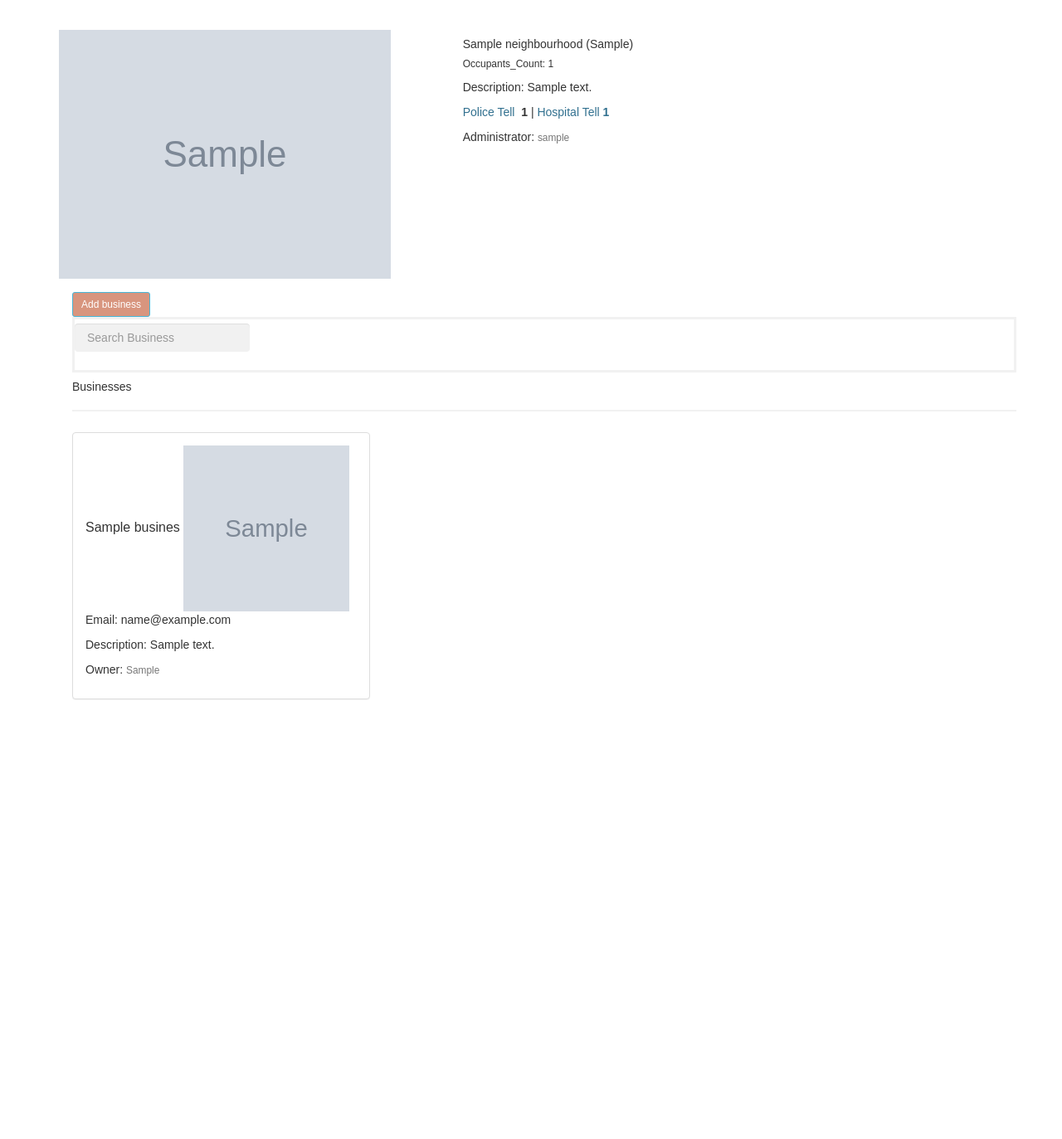
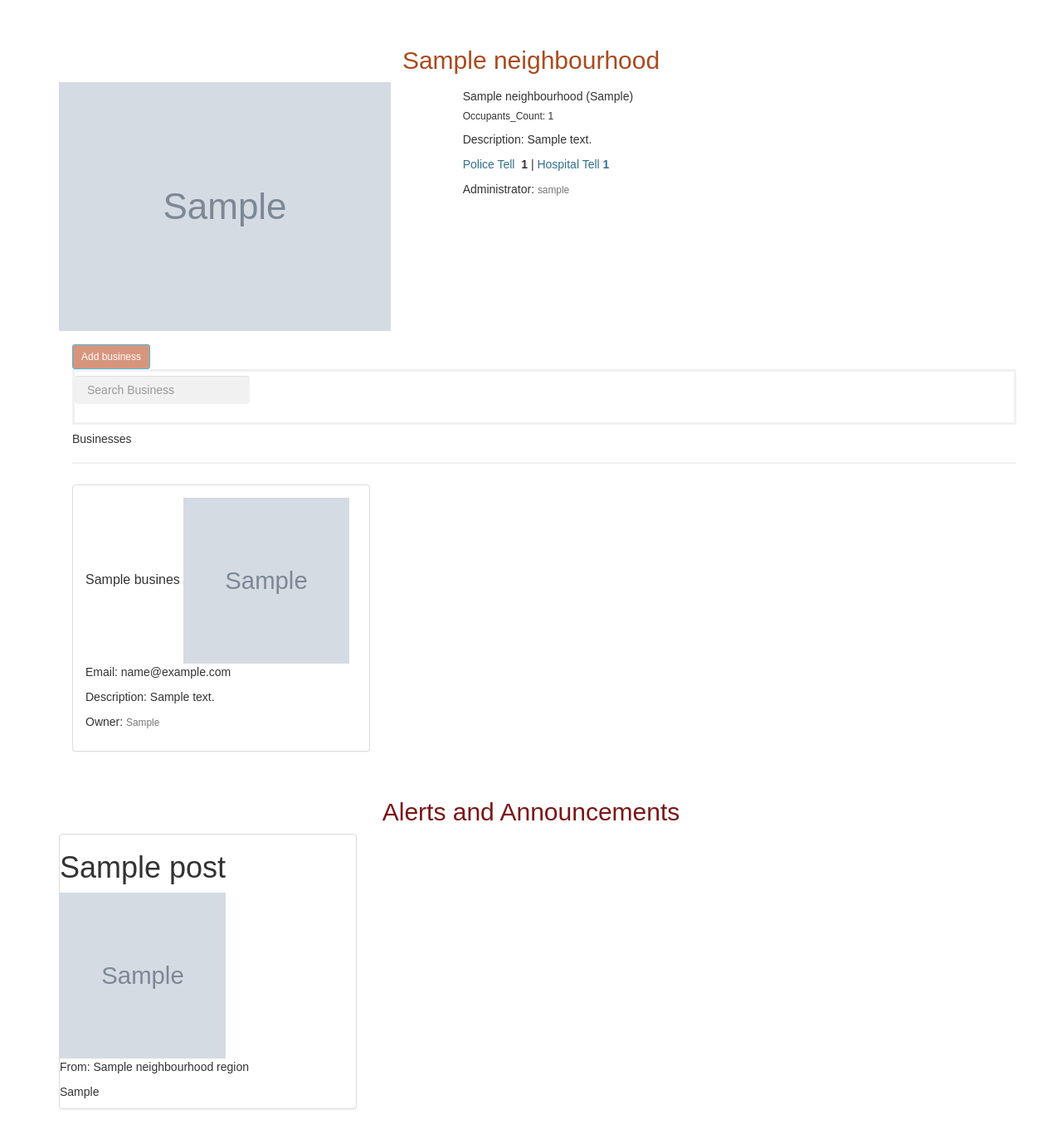
Before and after one commit to Norah-Waswala/neighbours, a Django app: page /single_region/1 in a window 1280 px wide. Shown: the part 52-1425 px from the top of the page at 83% size. Before the commit the page ends 895 px from the top, so only its background shows below. Run offline with Django 3.2, Linux system fonts and the light colour scheme; tables that the repository leaves empty hold one stand-in row (values such as "Sample post"); grey boxes marked "Sample" are stand-in pictures; some libraries are stand-ins or nearby versions; some web fonts are replaced.

Commit message:
add posts

```diff
--- a/regionapp/templates/all_hoods.html
+++ b/regionapp/templates/all_hoods.html
@@ -3,13 +3,16 @@
 {% block content %}
 <div class="container">
         <a href="{% url 'new-region' %}" class="btn btn-sm btn-info mb-2" style="background-color: rgb(165, 71, 42);" > New Region</a>
-    <div class="row">
+
+        <div class="row">
+
         {% for hood in all_hoods %}
         <div class="col-md-4">
             <div class="card mb-4" style="min-height:340px">
                 <img style="height: 200px;width: 200px;"
                 src="{{ hood.image.url }}" class="card-img-top" alt="{{ hood.name }}">
                 <div class="card-body">
+
                     <h5 class="card-title">{{ hood.name }}  ({{hood.location}}) </h5>
                     <p class="ml-4">{{hood.members.count}} member{{hood.members.count|pluralize}}</p>
                     <p class="card-text">{{hood.description}}</p>
--- a/regionapp/templates/single-region.html
+++ b/regionapp/templates/single-region.html
@@ -3,6 +3,8 @@
 {% block content %}
 
 <div class="container" style="margin-top:-4">
+    <h2 style="text-align: center;color: #aa4a1e;" class="card-title tt">{{ region.name }}
+    </h2>
     <div class="row">
         <div class="col-md-12">
             <div class="card mb-3">
@@ -92,7 +94,26 @@
             </div>
         </div>
     </div>
+    <h2 style="text-align: center;color: #7c1517;">Alerts and Announcements</h2>
+    <div class="row">
+    {% for post in posts %}
+    <div class="col-md-4">
+        <div class="panel panel-default">
+            <div class="panel-header">
+             <h1> {{post.title}}</h1>
+         <img src="{{ post.picture.url }}" class="card-img-top" style="height: 200px;width: 200px;"
+         alt="{{ region.name }}">
+     </div>
+         <div class="card-body">
+            <p>From: {{post.region}}</p>
+             <p>{{post.post}}</p>
+         </div>
 
+
+        </div>
+        </div>
+    {% endfor %}
+    </div>
 
 </div>
 
--- a/regionapp/urls.py
+++ b/regionapp/urls.py
@@ -17,6 +17,7 @@ urlpatterns = [
     path('profile/<username>', views.profile, name='profile'),
     path('profile/<username>/edit/', views.edit_profile, name='edit-profile'),
     path('single_region/<region_id>', views.single_region, name='single-region'),
+
 ]
 if settings.DEBUG:
     urlpatterns+= static(settings.MEDIA_URL, document_root = settings.MEDIA_ROOT)
```
